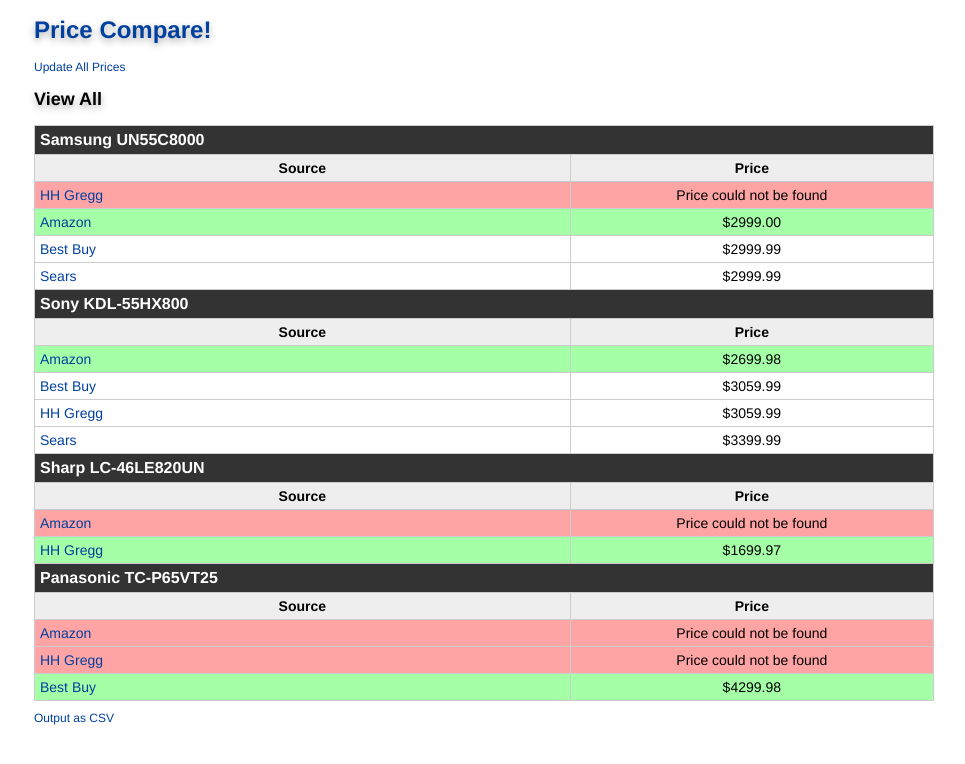
After one commit to skevy/Price-Compare, a Django app: page /viewall/ in a window 1280 px wide. The commit adds this page. Shown: the top 764 px of the page, without its empty margins (156-1121 px from the left). Run offline with Django 3.2, Linux system fonts and the light colour scheme; data comes from the database, SQL or seed files in the repository.

Commit message:
Added view all view.

```diff
--- a/pricecompare/media/css/style.css
+++ b/pricecompare/media/css/style.css
@@ -20,11 +20,13 @@
     font-size:14px;
 }
 
-th { text-align:center; }
+tr.name { background-color:#333; color:#FFF; font-weight:bold; padding:5px; font-size:16px; }
+
+th, tr.head { text-align:center; }
 
 th a { color:#000; }
 
-tr.alt, thead { background-color:#eee; }
+tr.alt, thead, tr.head { background-color:#eee; }
 
 tr.alt.red, tr.norm.red { background-color:#ffa4a4; }
 tr.alt.green, tr.norm.green { background-color:#a4ffa6; }
--- a/pricecompare/templates/detail.html
+++ b/pricecompare/templates/detail.html
@@ -18,5 +18,5 @@
     </tr>
     {% endfor %}
 </table>
-<a href="/groups/{{ products.0.product_group.pk }}/csv/">Output as CSV</a>
+<a href="/csv/{{ products.0.product_group.pk }}/">Output as CSV</a>
 {% endblock %}
--- a/pricecompare/templates/index.html
+++ b/pricecompare/templates/index.html
@@ -9,4 +9,5 @@
     </tr>
     {% endfor %}
 </table>
+<a href="/viewall/">View All At Once</a>
 {% endblock %}
--- /dev/null
+++ b/pricecompare/templates/viewall.html
@@ -0,0 +1,23 @@
+{% extends "base.html" %}
+
+{% block content %}
+<h2>View All</h2>
+<table cellpadding="0" cellspacing="0">
+    {% for g in groups %}
+        <tr class="name">
+            <td colspan="2">{{ g.name }}</td>
+        </tr>
+        <tr class="head">
+            <th>Source</th>
+            <th>Price</th>
+        </tr>
+        {% for p in g.products %}
+        <tr class="norm{% if not p.got_price %} red{% else %}{% if p.pk == g.cheapest %} green{% endif %}{% endif %}">
+            <td class="source"><a href="{{ p.url }}">{{ p.source.name }}</a></td>
+            <td class="price">{% if p.got_price %}${{ p.price|floatformat:2 }}{% else %}Price could not be found{% endif %}</td>
+        </tr>
+        {% endfor %}
+    {% endfor %}
+</table>
+<a href="/csv/">Output as CSV</a>
+{% endblock %}
--- a/pricecompare/urls.py
+++ b/pricecompare/urls.py
@@ -7,7 +7,8 @@
 urlpatterns = patterns('',
     (r'^$', 'pricecompare.views.index'),
     (r'^groups/(?P<id>\d+)/$', 'pricecompare.views.detail'),
-    (r'^groups/(?P<id>\d+)/csv/$', 'pricecompare.views.detail_csv'),
+    (r'^viewall/$', 'pricecompare.views.viewall'),
+    (r'^csv/((?P<id>\d+)/)?$', 'pricecompare.views.write_csv'),
     (r'^update/$', 'pricecompare.views.update'),
     (r'^admin/', include(admin.site.urls)),
 )
--- a/pricecompare/views.py
+++ b/pricecompare/views.py
@@ -20,8 +20,10 @@
     )
 
 def detail(request, id):
-    g = ProductGroup.objects.get(pk=id)
     order = {}
+
+    detail = _get_group_detail(id)
+
     if 'sort' in request.GET:
         field, direction = request.GET['sort'].split(":")
         print direction
@@ -31,23 +33,15 @@
         else:
             order_by = "-%s" % field
             order[field] = "ASC"
-        products = Product.objects.filter(product_group=g).order_by(order_by)
+        products = detail['products'].order_by(order_by)
     else:
-        products = Product.objects.filter(product_group=g).order_by('price')
-        order['source'] = "DESC"
+        products = detail['products'].order_by('price')
+        order['source'] = "ASC"
         order['price'] = "DESC"
 
-    candidates = products.filter(got_price=True)
-
-    cheapest = 0
-
-    for i, p in enumerate(candidates):
-        if p.price < candidates[cheapest].price:
-            cheapest = i
-
     extra_context = {
-        'cheapest': candidates[cheapest].pk,
         'products': products,
+        'cheapest': detail['cheapest'],
         'order': order,
     }
 
@@ -57,14 +51,57 @@
         context_instance=RequestContext(request),
     )
 
-def detail_csv(request, id):
+def viewall(request):
+    groups = []
+    for g in ProductGroup.objects.all():
+        d = _get_group_detail(g.pk)
+        groups.append({
+            'id': g.pk,
+            'name': g.name,
+            'products': d['products'].order_by('price'),
+            'cheapest': d['cheapest'],
+        })
+
+    extra_context = {
+        'groups': groups,
+    }
+
+    return render_to_response(
+        'viewall.html',
+        extra_context,
+        context_instance=RequestContext(request),
+    )
+
+def _get_group_detail(id):
     g = ProductGroup.objects.get(pk=id)
+    products = Product.objects.filter(product_group=g)
+    candidates = products.filter(got_price=True)
 
+    cheapest = 0
+
+    for i, p in enumerate(candidates):
+        if p.price < candidates[cheapest].price:
+            cheapest = i
+
+    return {
+        'cheapest': candidates[cheapest].pk,
+        'products': products,
+    }
+
+def write_csv(request, id=None):
     response = HttpResponse(mimetype='text/csv')
-    response['Content-Disposition'] = 'attachment; filename=%s.csv' % (slugify(g.name))
+    if id:
+        g = ProductGroup.objects.get(pk=id)
+        products = Product.objects.filter(product_group=g).order_by('price')
+        response['Content-Disposition'] = 'attachment; filename=%s.csv' % (slugify(g.name))
+    else:
+        groups = ProductGroup.objects.all()
+        products = []
+        for g in groups:
+            products.extend(Product.objects.filter(product_group=g).order_by('price'))
+        response['Content-Disposition'] = 'attachment; filename=allproducts.csv'
 
     writer = csv.writer(response)
-    products = Product.objects.filter(product_group=g).order_by('price')
     for p in products:
         writer.writerow([p.product_group.name, p.source.name, p.url, floatformat(p.price, 2)])
 
```
